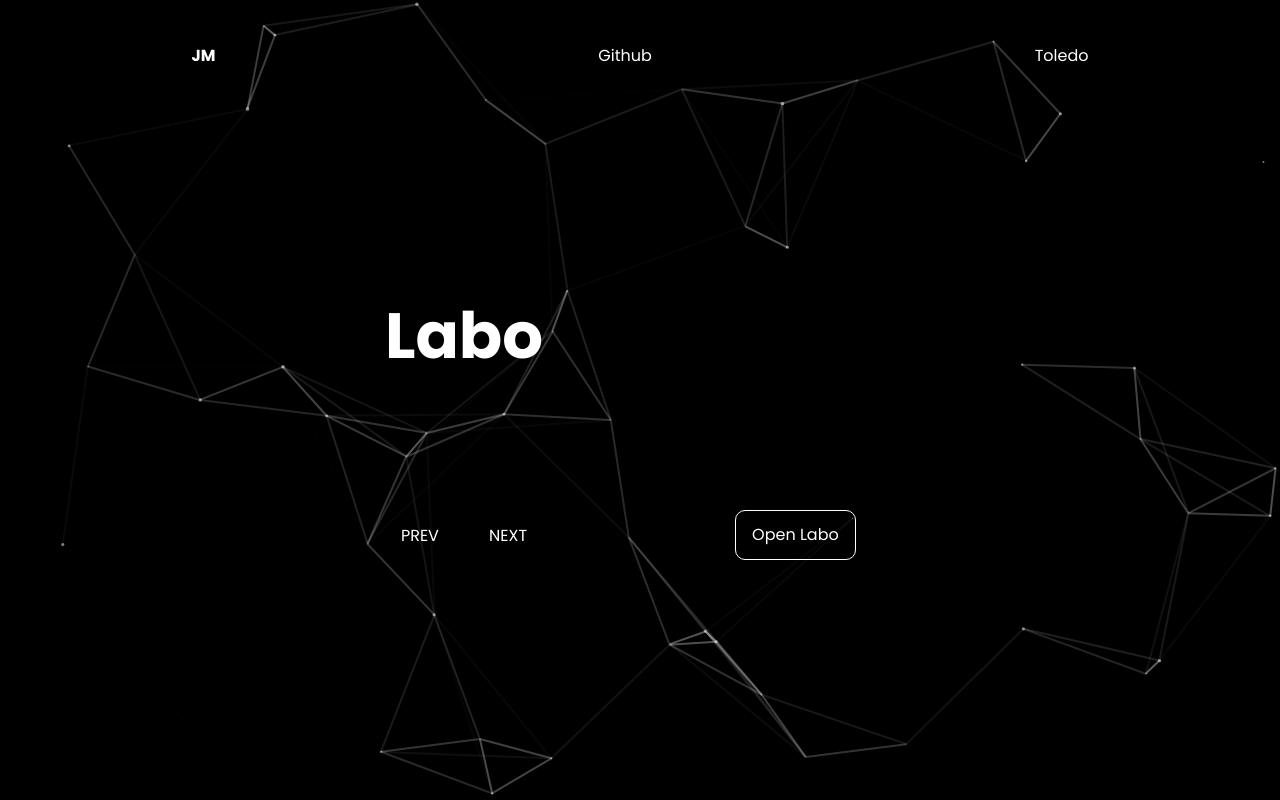
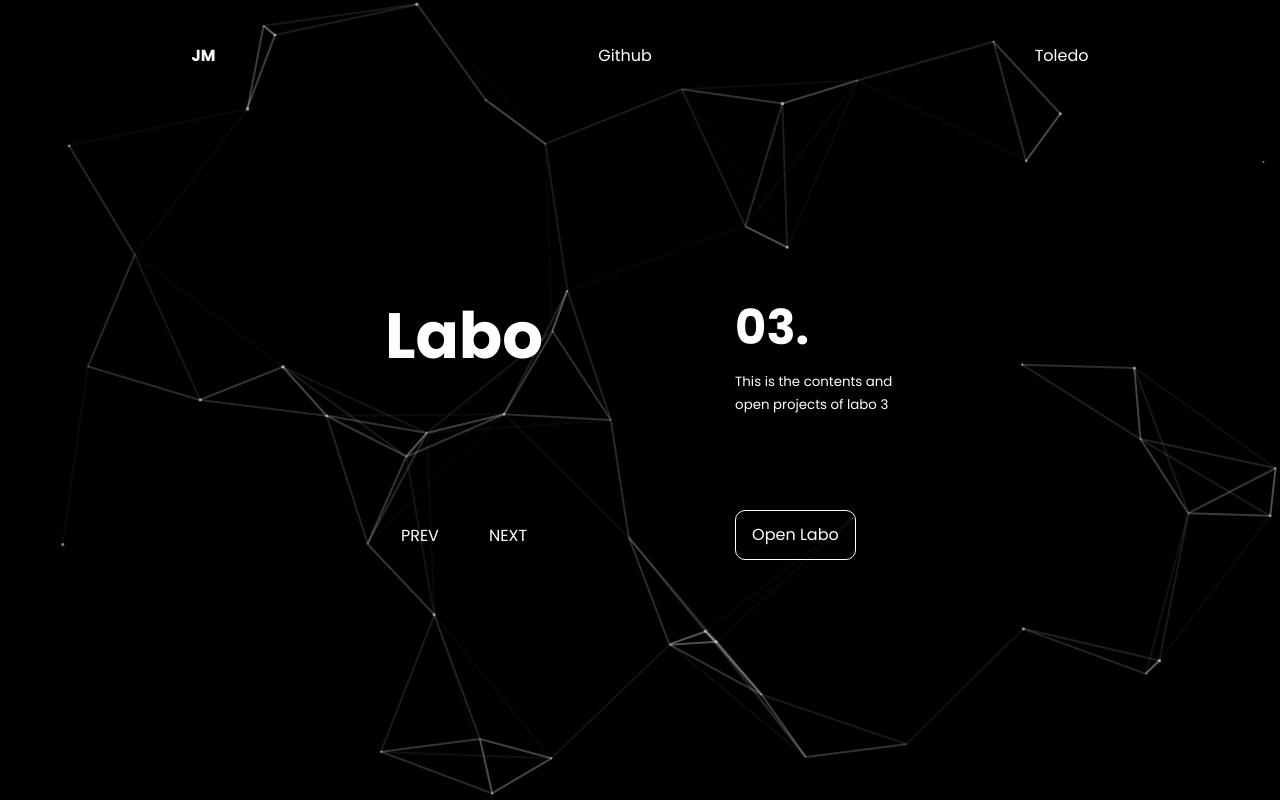
Before and after one commit to JordanMalekeraVives/Web-Development, a plain HTML site: page index.html in a window 1280 px wide. Drawn offline with Linux system fonts and the light colour scheme.

Commit message:
Fixed labo

```diff
--- a/index.html
+++ b/index.html
@@ -10,6 +10,7 @@
     <script src="./assets/js/particles.min.js"></script>
     <script src="./assets/js/app.js"></script>
     <script src="./assets/js/onload.js" defer></script>
+    <script src="./assets/js/page.js" defer></script>
     <title>Web Development</title>
 </head>
 <body onload="loadfun()">
@@ -45,6 +46,5 @@
     </div>
     </section>
 </main>
-    <script src="./assets/js/page.js"/>
 </body>
 </html>
```
